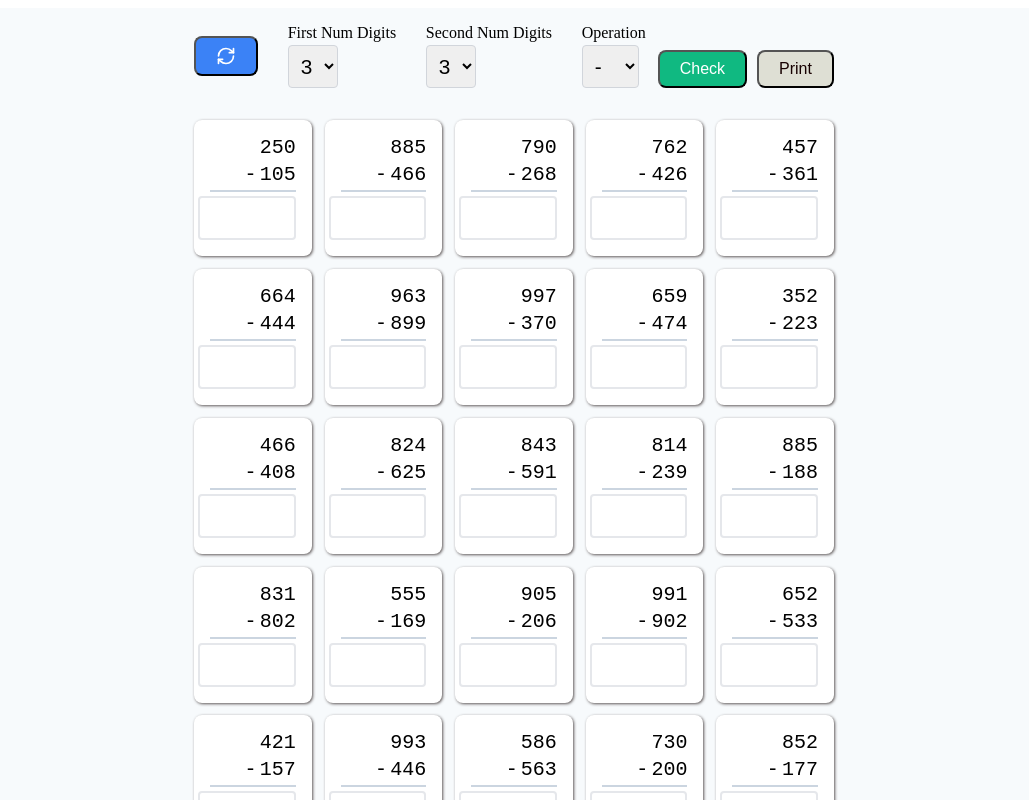
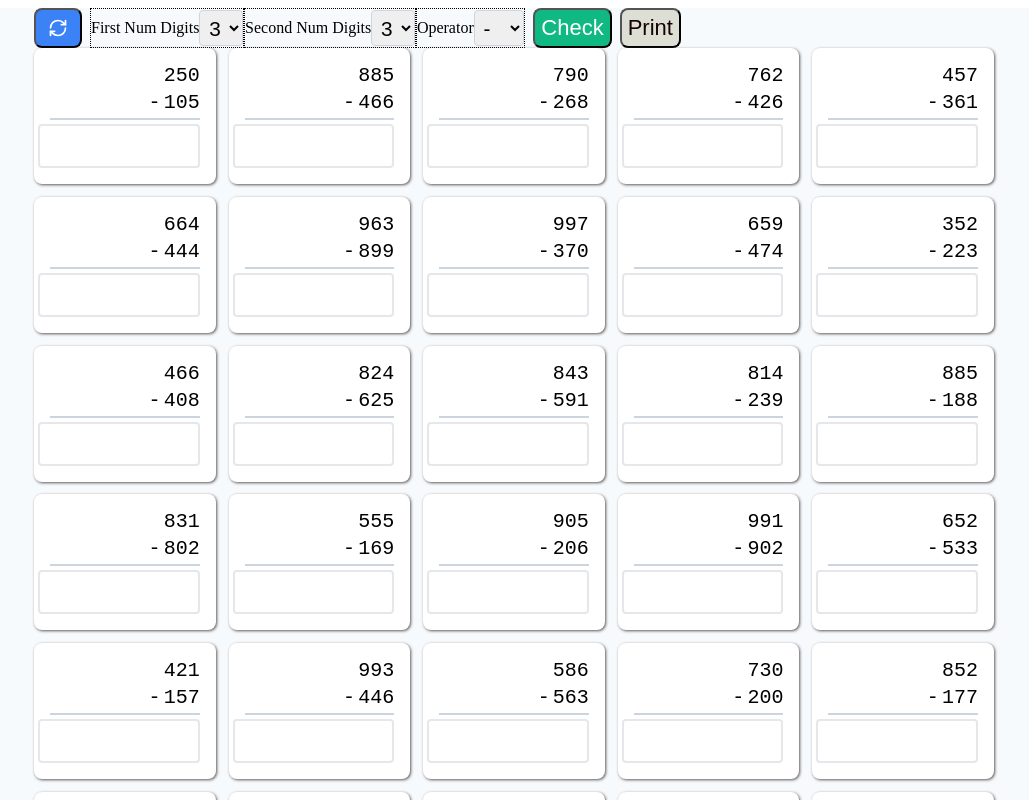
Before and after one commit to sharathck/kidswork, a React (Create React App) app: page / in a window 1280 px wide. Shown: the top 800 px of the page, without its empty margins (126-1155 px from the left). Built offline with nearby package versions, Linux system fonts and the light colour scheme.

Commit message:
Update asset manifest and HTML to reflect new CSS and JS file names; enhance styling and layout in App.css

```diff
--- a/src/App.css
+++ b/src/App.css
@@ -1,70 +1,71 @@
 .app-container {
   min-height: 100vh;
   background-color: #f7fafc;
-  padding: 1rem;
 }
 
 .app-content {
-  max-width: 40rem;
+  max-width: 60rem;
   margin: 0 auto;
 }
 
 .controls {
   display: flex;
-  justify-content: space-between;
-  align-items: center;
-  margin-bottom: 2rem;
+  max-width: 60rem;
 }
 
 .refresh-button {
   display: flex;
   align-items: center;
-  gap: 0.25rem;
   background-color: #3b82f6;
   color: white;
-  padding: 0.5rem 1.25rem;
+  padding: 0.5rem 0.75rem;
   border-radius: 0.5rem;
   transition: background-color 0.3s;
+  margin-right: 0.5rem;
 }
 
 .refresh-button:hover {
-  background-color: #2563eb;
+  background-color: #183167;
 }
 
 .label {
   display: flex;
-  margin-bottom: 0.20rem;
+  align-items: center;
+  border: 1px dotted #000;
 }
 
 .select {
-  padding: 0.5rem;
+  padding: 0.3rem;
   border: 1px solid #d1d5db;
   border-radius: 0.25rem;
   font-size: 1.3rem;
 }
+.check-button {
+  align-items: center;
+  background-color: #10b981;
+  color: white;
+  border-radius: 0.5rem;
+  font-size: 22px;
+  transition: background-color 0.3s;
+  margin-left: 0.5rem;
+}
 
 .print-button {
-  margin-left: 10px;
+  margin-left: 0.5rem;
   background-color: #dedfd4;
   color: rgb(23, 1, 1);
-  padding: 0.5rem 1.25rem;
   border-radius: 0.5rem;
-  font-size: 16px;
+  font-size: 22px;
   transition: background-color 0.3s;
 }
 
-.check-button {
-  margin-left: 19px;
-  background-color: #10b981;
-  color: white;
-  padding: 0.5rem 1.25rem;
-  border-radius: 0.5rem;
-  font-size: 16px;
-  transition: background-color 0.3s;
+
+.check-button:hover {
+  background-color: #115f46;
 }
 
-.check-button:hover {
-  background-color: #059669;
+.print-button:hover {
+  background-color: #f2f5f4;
 }
 
 .problems-grid {
--- a/src/App.js
+++ b/src/App.js
@@ -91,8 +91,7 @@ function App() {
           >
             <RefreshCw size={20} />
           </button>
-          <div>
-            <label className="label">First Num Digits</label>
+            <label className="label">First Num Digits
             <select
               value={digitsOfFirstNumber}
               onChange={(e) => setDigitsOfFirstNumber(Number(e.target.value))}
@@ -102,9 +101,8 @@ function App() {
                 <option key={digit} value={digit}>{digit}</option>
               ))}
             </select>
-          </div>
-          <div>
-            <label className="label">Second Num Digits</label>
+            </label>
+            <label className="label">Second Num Digits
             <select
                 value={digitsOfSecondNumber}
                 onChange={(e) => setDigitsOfSecondNumber(Number(e.target.value))}
@@ -113,10 +111,8 @@ function App() {
               {getSecondNumberDigitsOptions(digitsOfFirstNumber).map(digit => (
                 <option key={digit} value={digit}>{digit}</option>
               ))}
-            </select>
-          </div>
-          <div>
-            <label className="label">Operation</label>
+            </select> </label>
+            <label className="label">Operator
             <select
               value={selectedOperator}
               onChange={(e) => setSelectedOperator(e.target.value)}
@@ -126,6 +122,7 @@ function App() {
                 <option key={operator} value={operator}>{operator}</option>
               ))}
             </select>
+            </label>
             <button
             onClick={handleCheckAnswers}
             className="check-button"
@@ -138,7 +135,6 @@ function App() {
           >
             Print
           </button>
-          </div>
         </div>
         <div className="problems-grid">
           {problems.map((problem, index) => (
```
Also changed, not shown: 11 other files (tests, documents, lock files or other folders).
